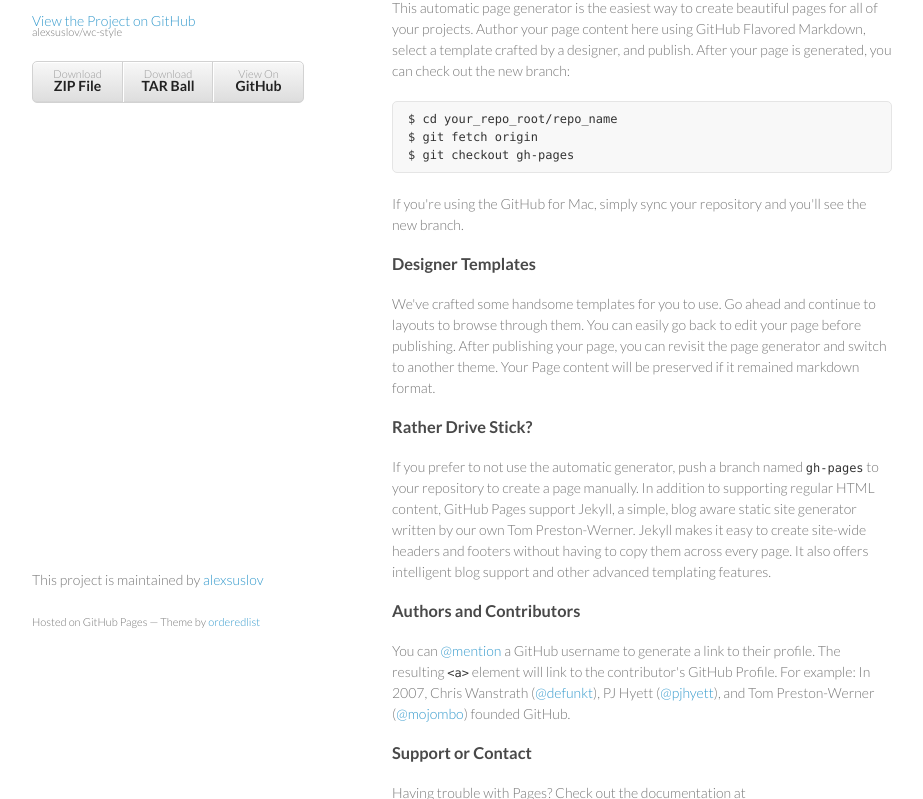
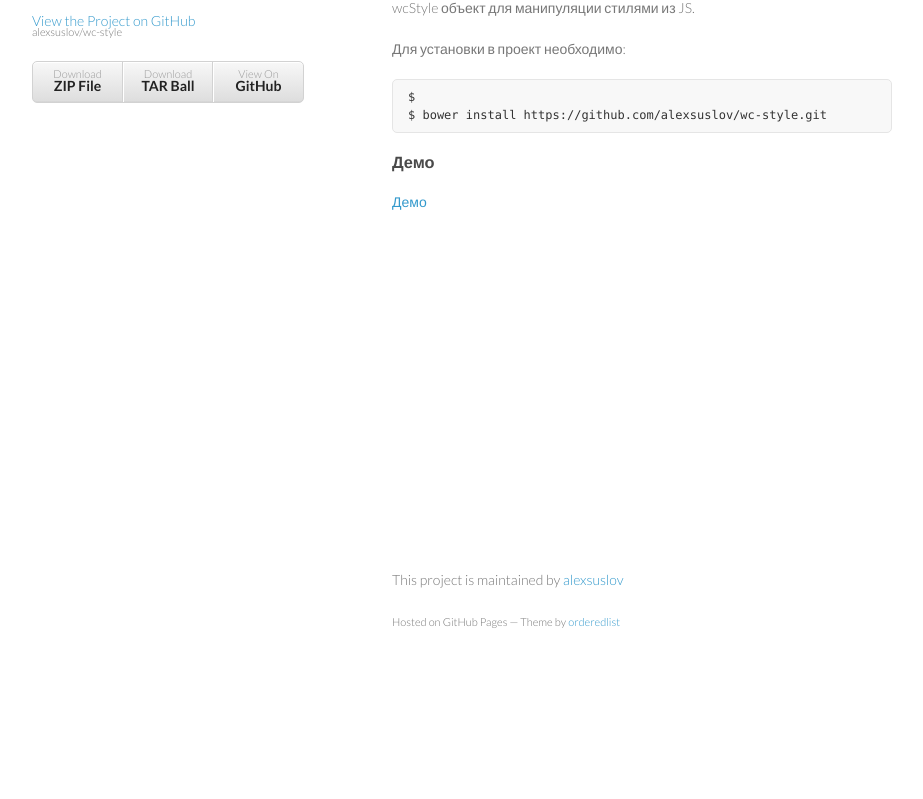
Before and after one commit to alexsuslov/wc-style, a plain HTML site: page index.html in a window 1280 px wide. Shown: the part 99-898 px from the top of the page, without its empty margins (178-1101 px from the left). After the commit the page ends 800 px from the top, so only its background shows below. Drawn offline with Linux system fonts and the light colour scheme.

Commit message:
add demo1

```diff
--- /dev/null
+++ b/demo1.html
@@ -0,0 +1,33 @@
+<!doctype html>
+<html>
+	<head>
+		<meta charset="utf-8">
+		<title>wcStyle</title>
+		<meta name="description" content="">
+		<meta name="viewport" content="width=device-width">
+		<link rel="shortcut icon" href="/favicon.ico">
+		<script src='https://raw.githubusercontent.com/alexsuslov/wc-style/master/js/ws-style.js'></script>
+		<script src='https://code.jquery.com/jquery-2.1.3.min.js'></script>
+		<script src='https://raw.githubusercontent.com/alexsuslov/wc-style/master/js/wc-demo.js'></script>
+	</head>
+	<body>
+
+	  <div id='curs' class="window">
+      <div class="window-title">Курсы валют</div>
+      <p>curs</p>
+    </div>
+
+    <div id='podbor' class="window ">
+      <div class="window-title">Подбор масла</div>
+      <div class="window-body">
+        <iframe width="100%" frameborder="0" src="http://help.pennasol.su/"></iframe>
+      </div>
+    </div>
+
+    <div id='calc' class="window">
+      <div class="window-title">Калькулятор</div>
+      <p>calc</p>
+    </div>
+
+	</body>
+</html>
--- a/index.html
+++ b/index.html
@@ -18,54 +18,64 @@
 			<h1>Wc-style</h1>
 			<p></p>
 
-        <p class="view"><a href="https://github.com/alexsuslov/wc-style">View the Project on GitHub <small>alexsuslov/wc-style</small></a></p>
-
+			<p class="view">
+				<a href="https://github.com/alexsuslov/wc-style">
+					View the Project on GitHub
+					<small>alexsuslov/wc-style</small>
+				</a>
+			</p>
 
 			<ul>
-          <li><a href="https://github.com/alexsuslov/wc-style/zipball/master">Download <strong>ZIP File</strong></a></li>
-          <li><a href="https://github.com/alexsuslov/wc-style/tarball/master">Download <strong>TAR Ball</strong></a></li>
-          <li><a href="https://github.com/alexsuslov/wc-style">View On <strong>GitHub</strong></a></li>
+				<li>
+					<a href="https://github.com/alexsuslov/wc-style/zipball/master">
+						Download <strong>ZIP File</strong>
+					</a>
+				</li>
+				<li>
+					<a href="https://github.com/alexsuslov/wc-style/tarball/master">
+						Download <strong>TAR Ball</strong>
+					</a>
+				</li>
+				<li>
+					<a href="https://github.com/alexsuslov/wc-style">
+						View On
+						<strong>GitHub</strong>
+					</a>
+				</li>
 			</ul>
 		</header>
 		<section>
 			<h3>
-<a id="welcome-to-github-pages" class="anchor" href="#welcome-to-github-pages" aria-hidden="true"><span class="octicon octicon-link"></span></a>Welcome to GitHub Pages.</h3>
 
-<p>This automatic page generator is the easiest way to create beautiful pages for all of your projects. Author your page content here using GitHub Flavored Markdown, select a template crafted by a designer, and publish. After your page is generated, you can check out the new branch:</p>
+				<a id="welcome-to-github-pages" class="anchor" href="#welcome-to-github-pages" aria-hidden="true">
+					<span class="octicon octicon-link"></span>
+				</a>
+				wcStyle.
+			</h3>
 
-<pre><code>$ cd your_repo_root/repo_name
-$ git fetch origin
-$ git checkout gh-pages
+			<p>
+				wcStyle объект для манипуляции стилями из JS.
+			</p>
+			<p>Для установки в проект необходимо:</p>
+
+			<pre><code>$
+$ bower install https://github.com/alexsuslov/wc-style.git
 </code></pre>
-
-<p>If you're using the GitHub for Mac, simply sync your repository and you'll see the new branch.</p>
-
-<h3>
-<a id="designer-templates" class="anchor" href="#designer-templates" aria-hidden="true"><span class="octicon octicon-link"></span></a>Designer Templates</h3>
-
-<p>We've crafted some handsome templates for you to use. Go ahead and continue to layouts to browse through them. You can easily go back to edit your page before publishing. After publishing your page, you can revisit the page generator and switch to another theme. Your Page content will be preserved if it remained markdown format.</p>
-
-<h3>
-<a id="rather-drive-stick" class="anchor" href="#rather-drive-stick" aria-hidden="true"><span class="octicon octicon-link"></span></a>Rather Drive Stick?</h3>
-
-<p>If you prefer to not use the automatic generator, push a branch named <code>gh-pages</code> to your repository to create a page manually. In addition to supporting regular HTML content, GitHub Pages support Jekyll, a simple, blog aware static site generator written by our own Tom Preston-Werner. Jekyll makes it easy to create site-wide headers and footers without having to copy them across every page. It also offers intelligent blog support and other advanced templating features.</p>
-
-<h3>
-<a id="authors-and-contributors" class="anchor" href="#authors-and-contributors" aria-hidden="true"><span class="octicon octicon-link"></span></a>Authors and Contributors</h3>
-
-<p>You can <a href="https://github.com/blog/821" class="user-mention">@mention</a> a GitHub username to generate a link to their profile. The resulting <code>&lt;a&gt;</code> element will link to the contributor's GitHub Profile. For example: In 2007, Chris Wanstrath (<a href="https://github.com/defunkt" class="user-mention">@defunkt</a>), PJ Hyett (<a href="https://github.com/pjhyett" class="user-mention">@pjhyett</a>), and Tom Preston-Werner (<a href="https://github.com/mojombo" class="user-mention">@mojombo</a>) founded GitHub.</p>
-
-<h3>
-<a id="support-or-contact" class="anchor" href="#support-or-contact" aria-hidden="true"><span class="octicon octicon-link"></span></a>Support or Contact</h3>
-
-<p>Having trouble with Pages? Check out the documentation at <a href="https://help.github.com/pages">https://help.github.com/pages</a> or contact <a href="mailto:support@github.com">support@github.com</a> and we’ll help you sort it out.</p>
-      </section>
+			<h3>Демо</h3>
+			<a href="demo1.html">Демо</a>
 		<footer>
-        <p>This project is maintained by <a href="https://github.com/alexsuslov">alexsuslov</a></p>
-        <p><small>Hosted on GitHub Pages &mdash; Theme by <a href="https://github.com/orderedlist">orderedlist</a></small></p>
+			<p>
+				This project is maintained by
+				<a href="https://github.com/alexsuslov">alexsuslov</a>
+			</p>
+			<p>
+				<small>
+					Hosted on GitHub Pages &mdash; Theme by
+					<a href="https://github.com/orderedlist">orderedlist</a>
+				</small>
+			</p>
 		</footer>
 	</div>
 	<script src="javascripts/scale.fix.js"></script>
-
 </body>
 </html>
```
Lines whose indentation alone changed are shown as unchanged.
